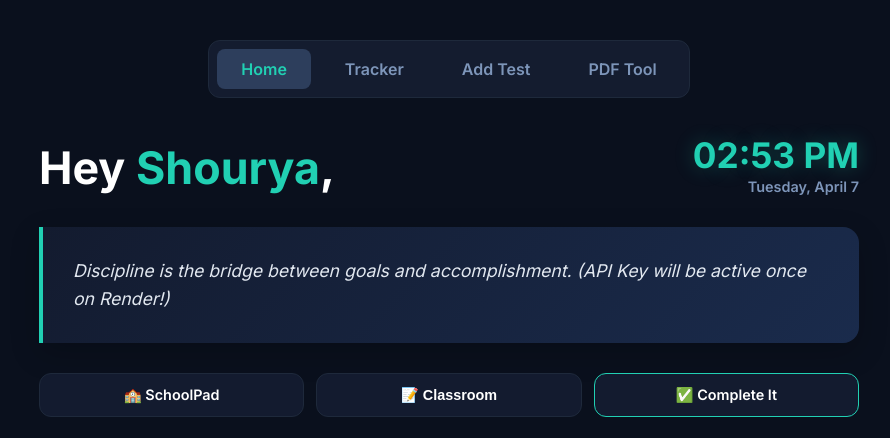
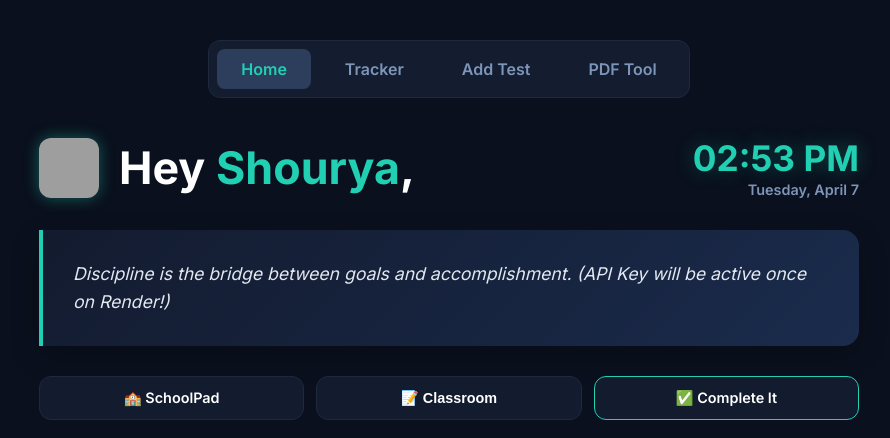
Before and after one commit to talktoshouryasinha007-cyber/Study_Hub-personalised_v1, a Flask app: page / in a window 1280 px wide. Shown: the top 438 px of the page, without its empty margins (191-1081 px from the left). Run offline with Flask 3, Linux system fonts and the light colour scheme; grey boxes are pictures that could not be loaded.

Commit message:
index.html

```diff
--- a/templates/index.html
+++ b/templates/index.html
@@ -24,7 +24,7 @@
         .section.active { display: block; }
         @keyframes fadeIn { from { opacity: 0; transform: translateY(10px); } to { opacity: 1; transform: translateY(0); } }
 
-        /* CLOCK & HEADER */
+        /* CLOCK & HEADER (v6 WITH LOGO) */
         .header-row { display: flex; justify-content: space-between; align-items: flex-end; margin-bottom: 2rem; }
         .clock-col { text-align: right; }
         #live-time { font-size: 2.2rem; font-weight: 700; color: var(--accent-teal); text-shadow: 0 0 20px rgba(33, 208, 179, 0.3); line-height: 1; }
@@ -43,7 +43,7 @@
         .dashboard-panel { background-color: var(--box-bg); border: 1px solid var(--box-border); border-radius: 16px; padding: 20px; margin-bottom: 20px; display: flex; flex-direction: column; }
         .panel-title { font-size: 1rem; font-weight: 700; color: var(--accent-teal); text-transform: uppercase; letter-spacing: 1px; margin-bottom: 15px; display: block; }
 
-        /* ACTION NOTES (NEW) */
+        /* ACTION NOTES */
         .note-input-row { display: flex; gap: 10px; margin-bottom: 15px; }
         .notes-list { flex-grow: 1; overflow-y: auto; max-height: 140px; padding-right: 5px; }
         .notes-list::-webkit-scrollbar { width: 6px; }
@@ -73,7 +73,7 @@
         .sub-tasks { display: grid; grid-template-columns: 1fr 1fr; gap: 12px; padding-left: 30px; margin-top: 15px; }
         .task-label { display: flex; align-items: center; gap: 8px; color: var(--text-muted); font-size: 0.85rem; cursor: pointer; }
 
-        /* PROGRESS BARS (NEW) */
+        /* PROGRESS BARS */
         .progress-track { width: 100%; background: rgba(255,255,255,0.05); height: 6px; border-radius: 3px; margin-top: 10px; overflow: hidden; }
         .progress-fill { height: 100%; background: var(--accent-teal); width: 0%; transition: width 0.4s ease; box-shadow: 0 0 10px rgba(33, 208, 179, 0.5); }
         .overall-progress { font-size: 1.2rem; color: var(--text-muted); font-weight: 600; margin-bottom: 20px; display: flex; justify-content: space-between; align-items: center; }
@@ -98,7 +98,10 @@
     <div class="container">
         <div id="home" class="section active">
             <div class="header-row">
-                <div><h1>Hey <span class="teal-text">Shourya</span>,</h1></div>
+                <div style="display: flex; align-items: center; gap: 20px;">
+                    <img src="{{ url_for('static', filename='logo.png') }}" alt="Hub Logo" style="width: 60px; height: 60px; border-radius: 12px; box-shadow: 0 0 15px rgba(33, 208, 179, 0.4);">
+                    <h1 style="margin: 0;">Hey <span class="teal-text">Shourya</span>,</h1>
+                </div>
                 <div class="clock-col">
                     <div id="live-time">00:00</div>
                     <div id="live-date">Loading date...</div>
@@ -191,7 +194,6 @@
     </div>
 
     <script>
-        // SYLLABUS DATA
         const syllabusData = {
             "Maths": ["Real Numbers", "Polynomials", "Linear Equations", "Quadratic Equations", "Arithmetic Progressions", "Triangles", "Coordinate Geometry", "Trigonometry", "Circles", "Surface Areas", "Statistics", "Probability"],
             "Physics": ["Light", "Human Eye", "Electricity", "Magnetic Effects", "Sources of Energy"],
@@ -200,14 +202,12 @@
         };
         const subTasks = ["NCERT", "Question Bank", "One-Shot", "Worksheet"];
 
-        // STATE MANAGEMENT
         let trackerState = JSON.parse(localStorage.getItem('studyTracker')) || {};
         let tests = JSON.parse(localStorage.getItem('scheduledTests')) || [];
         let attendanceState = JSON.parse(localStorage.getItem('weeklyAttendance')) || [false, false, false, false, false, false];
         let actionNotes = JSON.parse(localStorage.getItem('actionNotes')) || [];
         let currentSubject = "";
 
-        // UI NAVIGATION
         function switchTab(tabId) {
             document.querySelectorAll('.section').forEach(s => s.classList.remove('active'));
             document.querySelectorAll('.nav-item').forEach(n => n.classList.remove('active'));
@@ -215,7 +215,6 @@
             event.currentTarget.classList.add('active');
         }
 
-        // CLOCK
         function updateClock() {
             const now = new Date();
             document.getElementById('live-time').innerText = now.toLocaleTimeString([], { hour: '2-digit', minute: '2-digit', hour12: true });
@@ -223,7 +222,6 @@
         }
         setInterval(updateClock, 1000);
 
-        // ACTION NOTES (NEW LOGIC)
         function renderNotes() {
             const container = document.getElementById('notes-container');
             container.innerHTML = '';
@@ -248,14 +246,12 @@
             renderNotes();
         }
 
-        // ATTENDANCE
         function calcAttendance() {
             const checks = Array.from({length:6}, (_,i) => document.getElementById('att-'+i).checked);
             localStorage.setItem('weeklyAttendance', JSON.stringify(checks));
             document.getElementById('att-percent').innerText = Math.round((checks.filter(c => c).length/6)*100) + '%';
         }
 
-        // DYNAMIC TEST DROPDOWN (NEW LOGIC)
         function populateTestDropdown() {
             const select = document.getElementById('test-dropdown');
             select.innerHTML = '<option value="" disabled selected>Select Chapter...</option>';
@@ -284,7 +280,7 @@
             updateTestDashboard();
             alert("Test Scheduled!"); switchTab('home');
             document.getElementById('add-test-form').reset();
-            toggleCustomTest(); // Hide custom box again
+            toggleCustomTest();
         };
 
         function removeTest(i) { if(confirm("Delete this test?")) { tests.splice(i, 1); localStorage.setItem('scheduledTests', JSON.stringify(tests)); updateTestDashboard(); } }
@@ -298,7 +294,6 @@
             });
         }
 
-        // TRACKER & LIVE PROGRESS BARS (NEW LOGIC)
         function openSubject(sub) {
             currentSubject = sub;
             document.getElementById('notebook-grid').style.display = 'none';
@@ -356,24 +351,18 @@
 
                 subTasks.forEach((_, tIdx) => {
                     totalSubTasksForSubject++;
-                    if(trackerState[`${id}-sub-${tIdx}`]) {
-                        chapterCompletedCount++;
-                        completedSubTasksForSubject++;
-                    }
+                    if(trackerState[`${id}-sub-${tIdx}`]) { chapterCompletedCount++; completedSubTasksForSubject++; }
                 });
 
-                // Update Chapter Bar
                 const chapPercent = (chapterCompletedCount / subTasks.length) * 100;
                 const bar = document.getElementById(`bar-${id}`);
                 if(bar) bar.style.width = `${chapPercent}%`;
             });
 
-            // Update Total Subject Text
             const overallPercent = totalSubTasksForSubject === 0 ? 0 : Math.round((completedSubTasksForSubject / totalSubTasksForSubject) * 100);
             document.getElementById('subject-progress-text').innerText = `${overallPercent}% Syllabus Covered`;
         }
 
-        // PDF API TOOL
         function handlePDFUpload(e) {
             const file = e.target.files[0]; if(!file) return;
             const txt = document.getElementById('upload-text');
@@ -387,7 +376,6 @@
         }
         function resetPDFTool(e) { e.stopPropagation(); document.getElementById('upload-text').innerText = "Drop PDF for Remarkable Dark Mode"; document.getElementById('pdf-upload').value = ""; document.getElementById('remarkable-btn').style.display = 'none'; document.getElementById('reset-pdf-btn').style.display = 'none'; }
 
-        // INITIALIZE ON LOAD
         window.onload = function() {
             updateClock();
             renderNotes();
```
